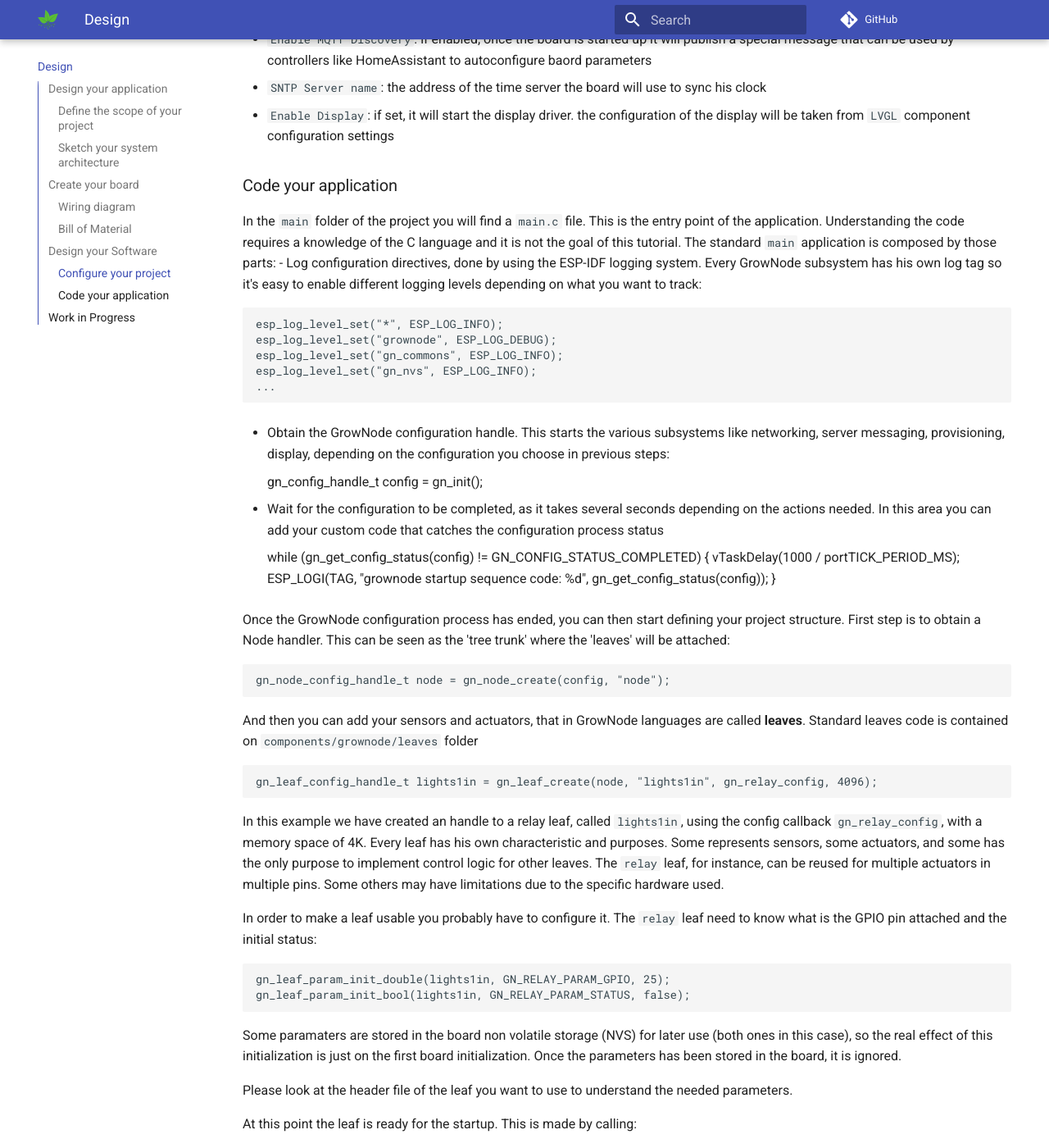
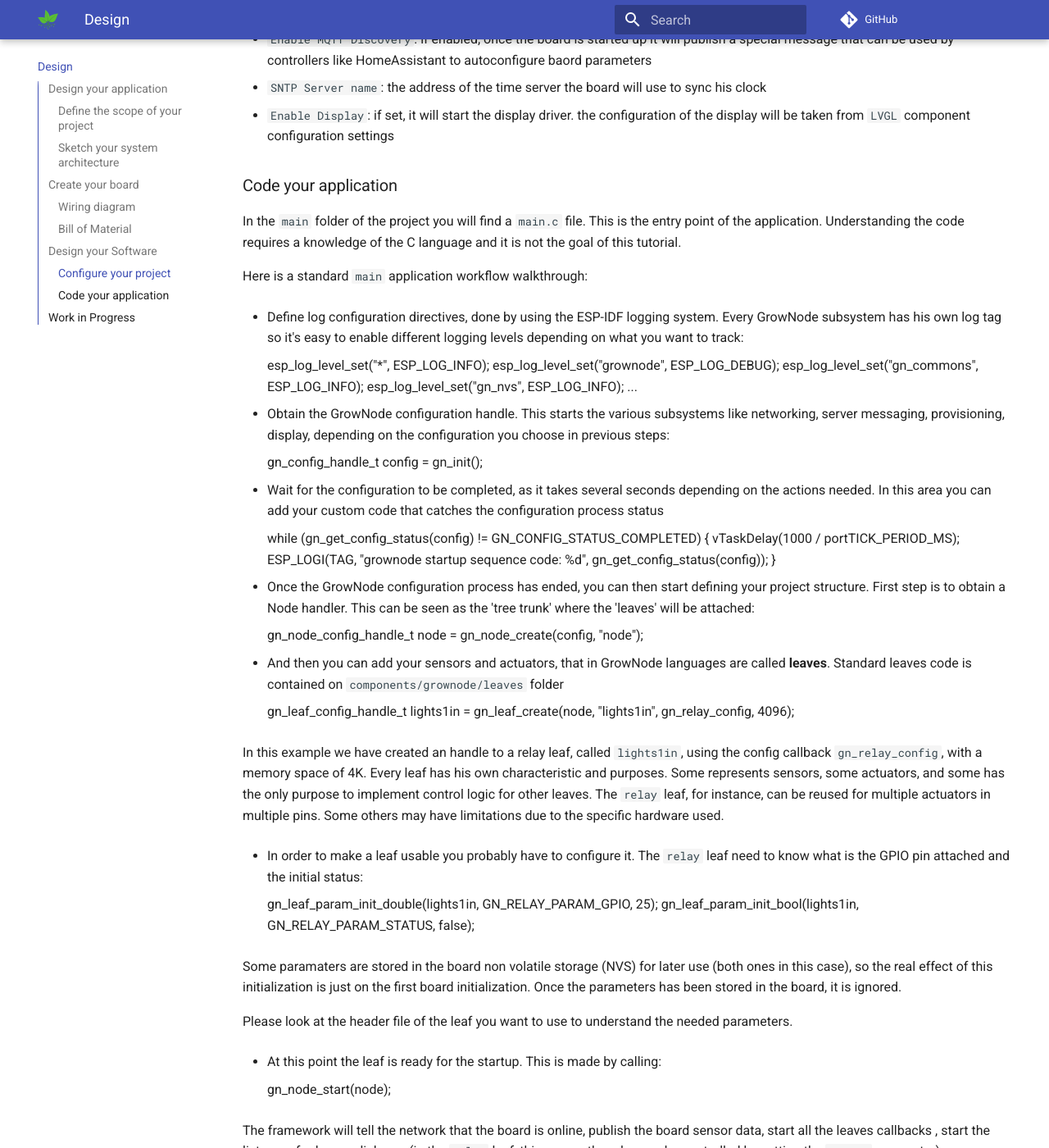
Before and after one commit to ogghst/grownode, an MkDocs documentation site: the page built from docs/workflow.md, in a window 1280 px wide and 1400 px high, scrolled down 5173 px. Shown: the whole window at 82% size. Built offline with MkDocs 1.6.1 and Material for MkDocs 9.7.7, drawn with Linux system fonts in a browser that asks for light colours; comment, search, counter and statistics services are not loaded; old or Windows-style settings are respelled for this version of MkDocs; some of the changed text lies outside the part shown.

Commit message:
Update workflow.md

```diff
--- a/docs/workflow.md
+++ b/docs/workflow.md
@@ -76,8 +76,10 @@
 ###Code your application
 
 In the `main` folder of the project you will find a `main.c` file. This is the entry point of the application. Understanding the code requires a knowledge of the C language and it is not the goal of this tutorial.
-The standard `main` application is composed by those parts:
-- Log configuration directives, done by using the ESP-IDF logging system. Every GrowNode subsystem has his own log tag so it's easy to enable different logging levels depending on what you want to track:
+
+Here is a standard `main` application workflow walkthrough:
+
+- Define log configuration directives, done by using the ESP-IDF logging system. Every GrowNode subsystem has his own log tag so it's easy to enable different logging levels depending on what you want to track:
 
     esp_log_level_set("*", ESP_LOG_INFO);
     esp_log_level_set("grownode", ESP_LOG_DEBUG);
@@ -97,18 +99,18 @@
 				gn_get_config_status(config));
 	}
 
-Once the GrowNode configuration process has ended, you can then start defining your project structure. First step is to obtain a Node handler. This can be seen as the 'tree trunk' where the 'leaves' will be attached:
+- Once the GrowNode configuration process has ended, you can then start defining your project structure. First step is to obtain a Node handler. This can be seen as the 'tree trunk' where the 'leaves' will be attached:
 
 	gn_node_config_handle_t node = gn_node_create(config, "node");
 
-And then you can add your sensors and actuators, that in GrowNode languages are called **leaves**. Standard leaves code is contained on `components/grownode/leaves` folder
+- And then you can add your sensors and actuators, that in GrowNode languages are called **leaves**. Standard leaves code is contained on `components/grownode/leaves` folder
 
 	gn_leaf_config_handle_t lights1in = gn_leaf_create(node, "lights1in", gn_relay_config, 4096);
 
 In this example we have created an handle to a relay leaf, called `lights1in`, using the config callback `gn_relay_config`, with a memory space of 4K.
 Every leaf has his own characteristic and purposes. Some represents sensors, some actuators, and some has the only purpose to implement control logic for other leaves. The `relay` leaf, for instance, can be reused for multiple actuators in multiple pins. Some others may have limitations due to the specific hardware used.
 
-In order to make a leaf usable you probably have to configure it. The `relay` leaf need to know what is the GPIO pin attached and the initial status:
+- In order to make a leaf usable you probably have to configure it. The `relay` leaf need to know what is the GPIO pin attached and the initial status:
 
 	gn_leaf_param_init_double(lights1in, GN_RELAY_PARAM_GPIO, 25);
 	gn_leaf_param_init_bool(lights1in, GN_RELAY_PARAM_STATUS, false);
```
Also changed, not shown: other parts of docs/workflow.md (+8 -6 lines).
